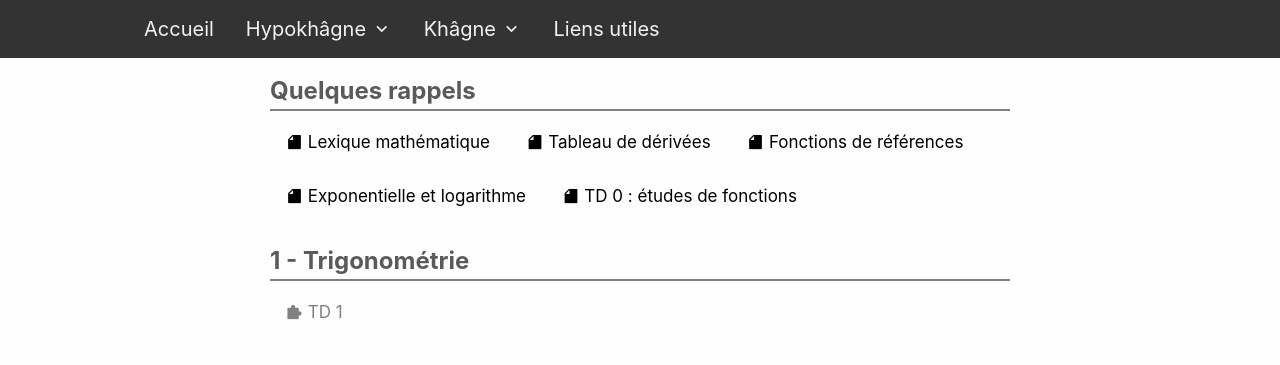
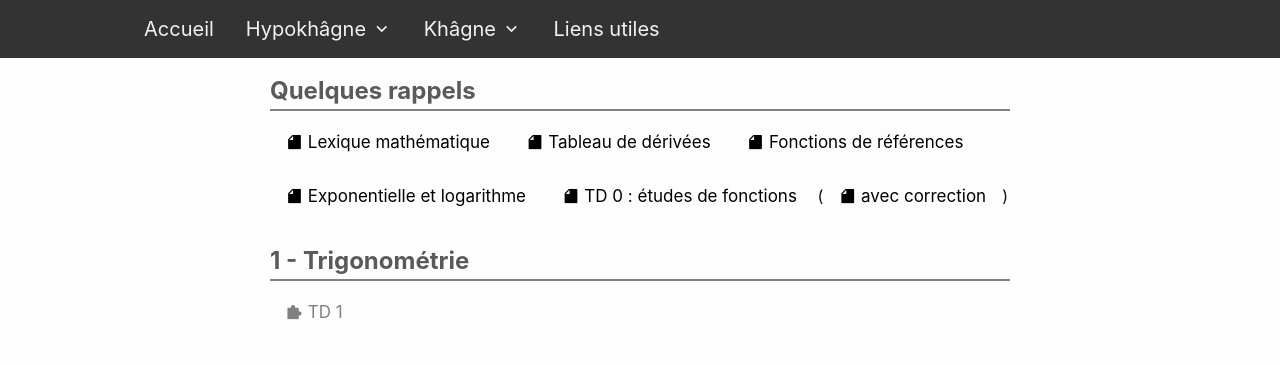
Before and after one commit to michaudmaths/michaudmaths.github.io, a Jekyll site: the page built from menu/cours.markdown, in a window 1280 px wide. Shown: the top 365 px of the page. Built offline with Jekyll 4.4.1, drawn with Linux system fonts in a browser that asks for light colours; nearby versions of some CDN libraries.

Commit message:
ajout correction td0

```diff
--- a/menu/cours.markdown
+++ b/menu/cours.markdown
@@ -33,6 +33,10 @@ permalink: /cours/
 				<i class="ri-file-fill"></i>
 				<span> TD 0 : études de fonctions </span>
 			</a>
+			(<a href="{{site.baseurl}}/{{annexes_folder}}/corr_hk_td0_etude_fonctions_web.pdf">
+				<i class="ri-file-fill"></i>
+				<span> avec correction </span>
+			</a>)
 		</div>
 	</div>
 </div>
```
Also changed, not shown: 1 other file.
